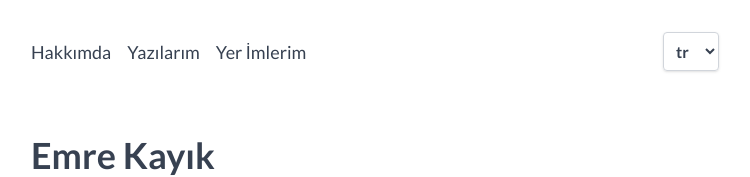
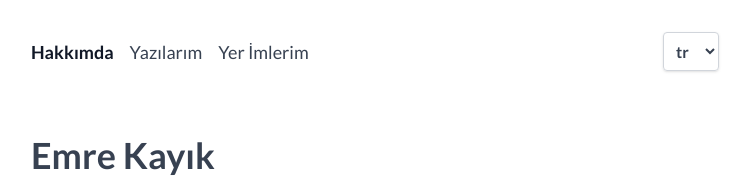
Before and after one commit to emrekayik/site, a Next.js app: page / in a window 1280 px wide. Shown: the top 177 px of the page, without its empty margins (257-1007 px from the left). Built offline with nearby package versions, Linux system fonts and the light colour scheme.

Commit message:
navbar change

```diff
--- a/src/components/Header/index.js
+++ b/src/components/Header/index.js
@@ -47,6 +47,11 @@ function Header() {
                     duration: 0.2,
                   },
                 }}
+                className={`${
+                  router.pathname === link.href
+                    ? 'font-bold text-gray-900 dark:text-gray-100'
+                    : 'font-normal text-gray-700 dark:text-gray-300'
+                }`}
               >
                 {link.name}
               </motion.h1>
```
Also changed, not shown: 1 other file (tests, documents, lock files or other folders).
